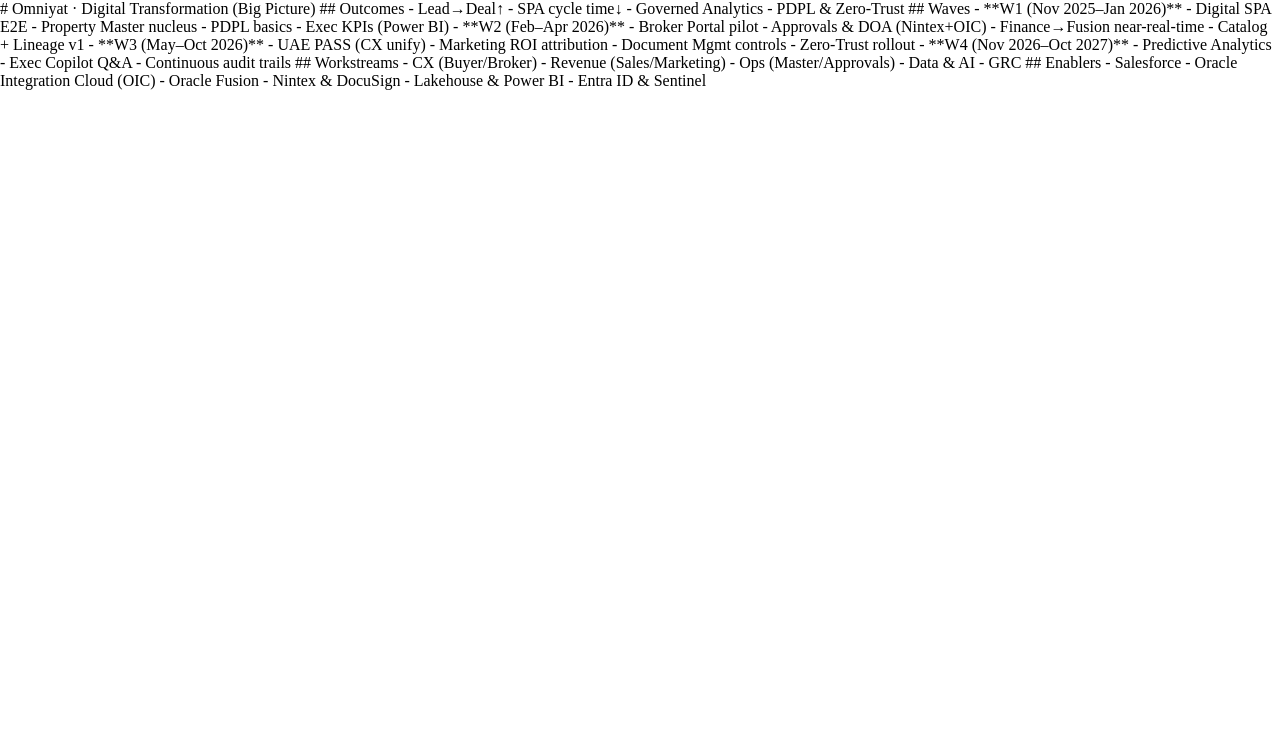
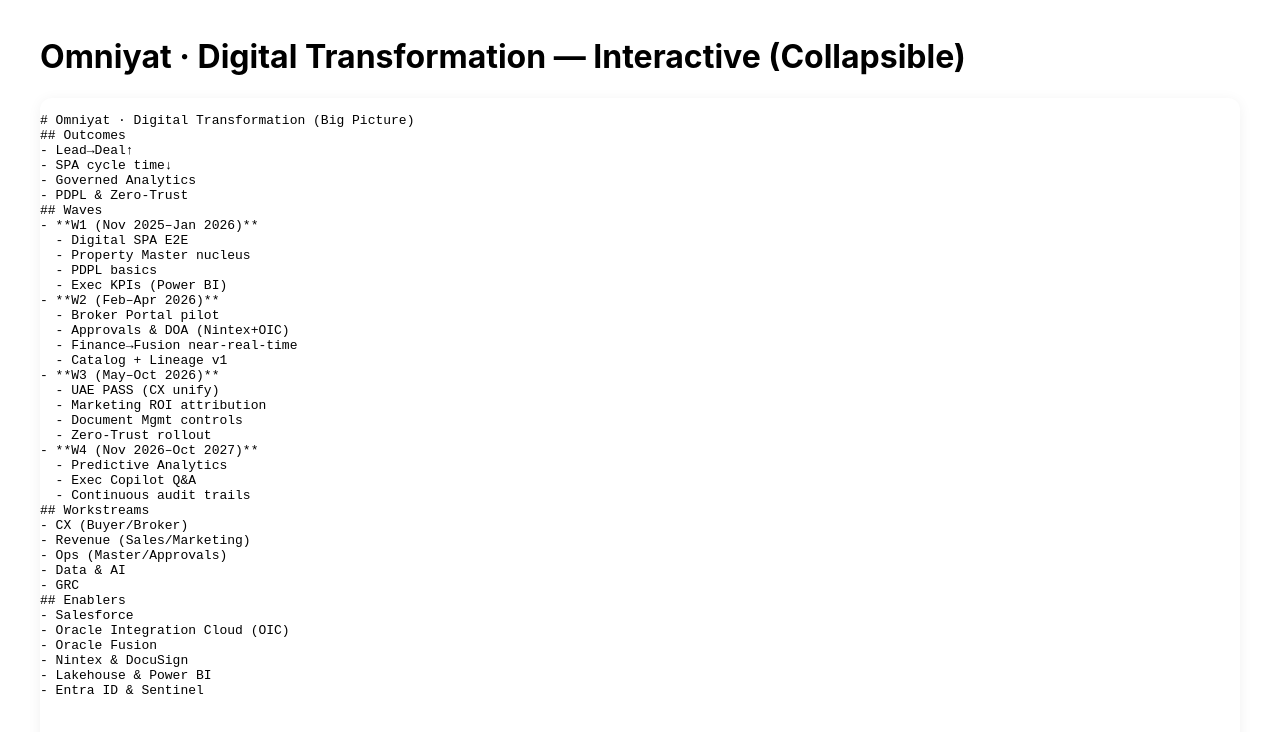
Before and after one commit to roshit-omanakuttan/omniyat-dt-map, a plain HTML site: page index.html in a window 1280 px wide. Drawn offline with Linux system fonts and the light colour scheme; a script that the page names is missing.

Commit message:
Enhance index.html for interactive mindmap
Updated title and improved styling for the interactive mindmap. Added a wrapper for better layout and enhanced the script for rendering.

```diff
--- a/index.html
+++ b/index.html
@@ -3,15 +3,31 @@
 <head>
   <meta charset="utf-8" />
   <meta name="viewport" content="width=device-width, initial-scale=1" />
-  <title>Omniyat · Digital Transformation (Interactive)</title>
+  <title>Omniyat · Digital Transformation (Interactive Mindmap)</title>
   <style>
+    :root { --page-pad: 16px; }
     html, body { height: 100%; margin: 0; }
-    #mindmap { position: absolute; inset: 0; }
-    .mm-toolbar { position: fixed; top: 10px; right: 12px; z-index: 9; }
+    body { font-family: Inter, system-ui, -apple-system, Segoe UI, Roboto, Arial, sans-serif; }
+    .wrap { max-width: 1200px; margin: 0 auto; padding: var(--page-pad); }
+    /* Key: give the code block a definite height so Markmap can size the SVG */
+    pre.markmap-src {
+      min-height: 100vh;
+      margin: 0;
+      background: #fff;
+      border-radius: 12px;
+      box-shadow: 0 2px 14px rgba(0,0,0,0.06);
+      overflow: auto;
+    }
+    /* Hide raw markdown after Markmap renders */
+    .mm-rendered pre.markmap-src { display: none; }
   </style>
 </head>
 <body>
-  <div id="mindmap" class="markmap">
+  <div class="wrap">
+    <h1>Omniyat · Digital Transformation — Interactive (Collapsible)</h1>
+
+    <!-- Markmap Autoloader expects <pre><code class="language-markdown"> ... -->
+    <pre class="markmap-src"><code class="language-markdown">
 # Omniyat · Digital Transformation (Big Picture)
 ## Outcomes
 - Lead→Deal↑
@@ -51,13 +67,19 @@
 - Nintex & DocuSign
 - Lakehouse & Power BI
 - Entra ID & Sentinel
+    </code></pre>
+    <noscript>Enable JavaScript to view the interactive mindmap.</noscript>
   </div>
 
-  <!-- Autoloader pulls required assets from CDN -->
+  <!-- Markmap Autoloader via CDN -->
   <script src="https://cdn.jsdelivr.net/npm/markmap-autoloader@0.17.2"></script>
   <script>
-    window.markmap = window.markmap || {};
-    window.markmap.autoLoader.renderAll();
+    // Render after DOM is ready; add a class to hide the markdown
+    window.addEventListener('DOMContentLoaded', () => {
+      window.markmap = window.markmap || {};
+      window.markmap.autoLoader.renderAll();
+      document.body.classList.add('mm-rendered');
+    });
   </script>
 </body>
 </html>
```
